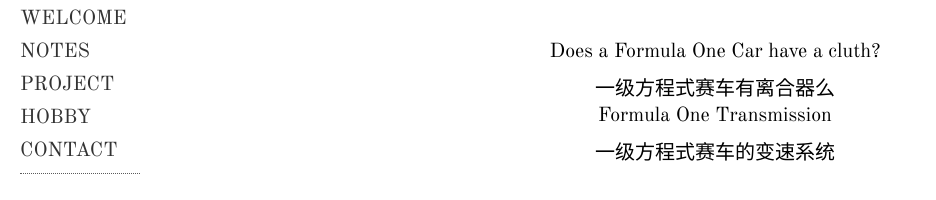
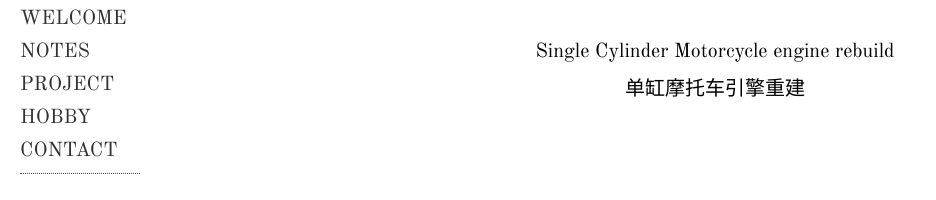
Before and after one commit to IanBoyanZhang/old_site_.github.io, a website: page hobby.html in a window 1280 px wide. Shown: the part 116-316 px from the top of the page, without its empty margins (0-936 px from the left). Drawn offline with nearby package versions, Linux system fonts and the light colour scheme.

Commit message:
[Feature] New entry

```diff
--- a/hobby.html
+++ b/hobby.html
@@ -37,13 +37,17 @@
 
   <div class="content center">
     <div class="item">
-      <div class="txt">
+<!--       <div class="txt">
         <p><a href="">Does a Formula One Car have a cluth?</a></p>
         <p class="chn"><a href="">一级方程式赛车有离合器么</a></p>
       </div>
       <div class="txt">
         <p><a href="">Formula One Transmission</a></p>
         <p class="chn"><a href="">一级方程式赛车的变速系统</a></p>
+      </div> -->
+      <div class="txt">
+        <p><a href="images/projects/porfolio/Rebuild.png">Single Cylinder Motorcycle engine rebuild</a></p>
+        <p class="chn"><a href="images/projects/porfolio/Rebuild.png">单缸摩托车引擎重建</a></p>
       </div>
       <div class="img">
       </div>
```
Also changed, not shown: 1 other file.
